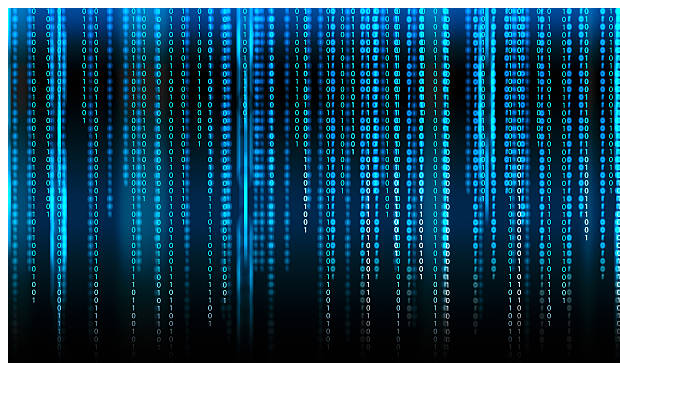
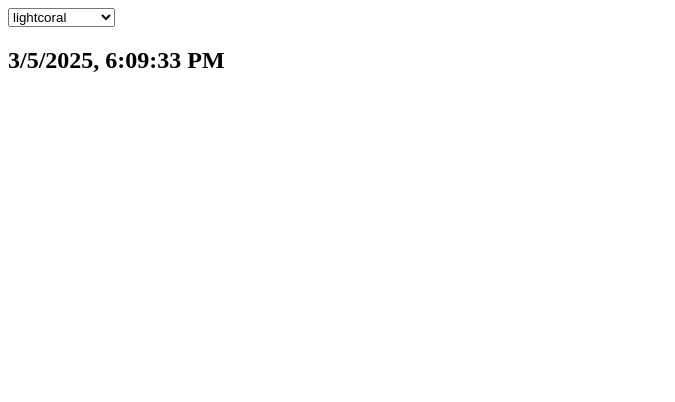
Before and after one commit to Kirillv8/react-task, a React (Vite) app: page / in a window 1280 px wide. Shown: the top 402 px of the page, without its empty margins (0-675 px from the left). Built offline with nearby package versions, Linux system fonts and the light colour scheme.

Commit message:
feat: implement dynamic clock with color selection
Fix issue where color prop wasn t updating the UI.

Add real-time clock functionality using useEffect and setInterval.

Implement color selection via dropdown menu.

```diff
--- a/src/App.tsx
+++ b/src/App.tsx
@@ -1,9 +1,8 @@
-import Picture from "./task-2/Picture";
-
+import Parents from "./task-3/Clock";
 const App = () => {
   return (
     <>
-      <Picture />
+      <Parents />
     </>
   );
 };
--- /dev/null
+++ b/src/task-3/Clock.tsx
@@ -0,0 +1,56 @@
+import React, { useState, useEffect } from "react";
+
+type clockProp = {
+  color: string;
+};
+
+const Clock: React.FC<clockProp> = ({ color }) => {
+  const [time, setTime] = useState("");
+  useEffect(() => {
+    const id = setInterval(() => {
+      setTime(new Date().toLocaleString());
+    }, 1000);
+    return () => clearInterval(id);
+  }, []);
+
+  return <h2 style={{ color: color }}>{time}</h2>;
+};
+
+const Select = () => {
+  const [colors] = useState([
+    { color: "lightcoral" },
+    { color: "midnightblue" },
+    { color: "rebeccapurple" },
+  ]);
+  const [currentColor, setCurrentColor] = useState("");
+
+  const hadleChange = (e: React.ChangeEvent<HTMLSelectElement>) => {
+    setCurrentColor(e.target.value);
+  };
+
+  return (
+    <>
+      {" "}
+      <select onChange={(e) => hadleChange(e)}>
+        {colors.map((color) => {
+          return (
+            <option key={color.color} value={color.color}>
+              {color.color}
+            </option>
+          );
+        })}
+      </select>
+      <Clock color={currentColor} />
+    </>
+  );
+};
+
+const Parents = () => {
+  return (
+    <>
+      <Select />
+    </>
+  );
+};
+
+export default Parents;
--- /dev/null
+++ b/src/task-3/data.tsx
@@ -0,0 +1,5 @@
+export const colors = {
+  color: "lightcoral",
+  color1: "midnightblue",
+  color2: "rebeccapurple",
+};
```
Also changed, not shown: src/task-3/README.md (added).
